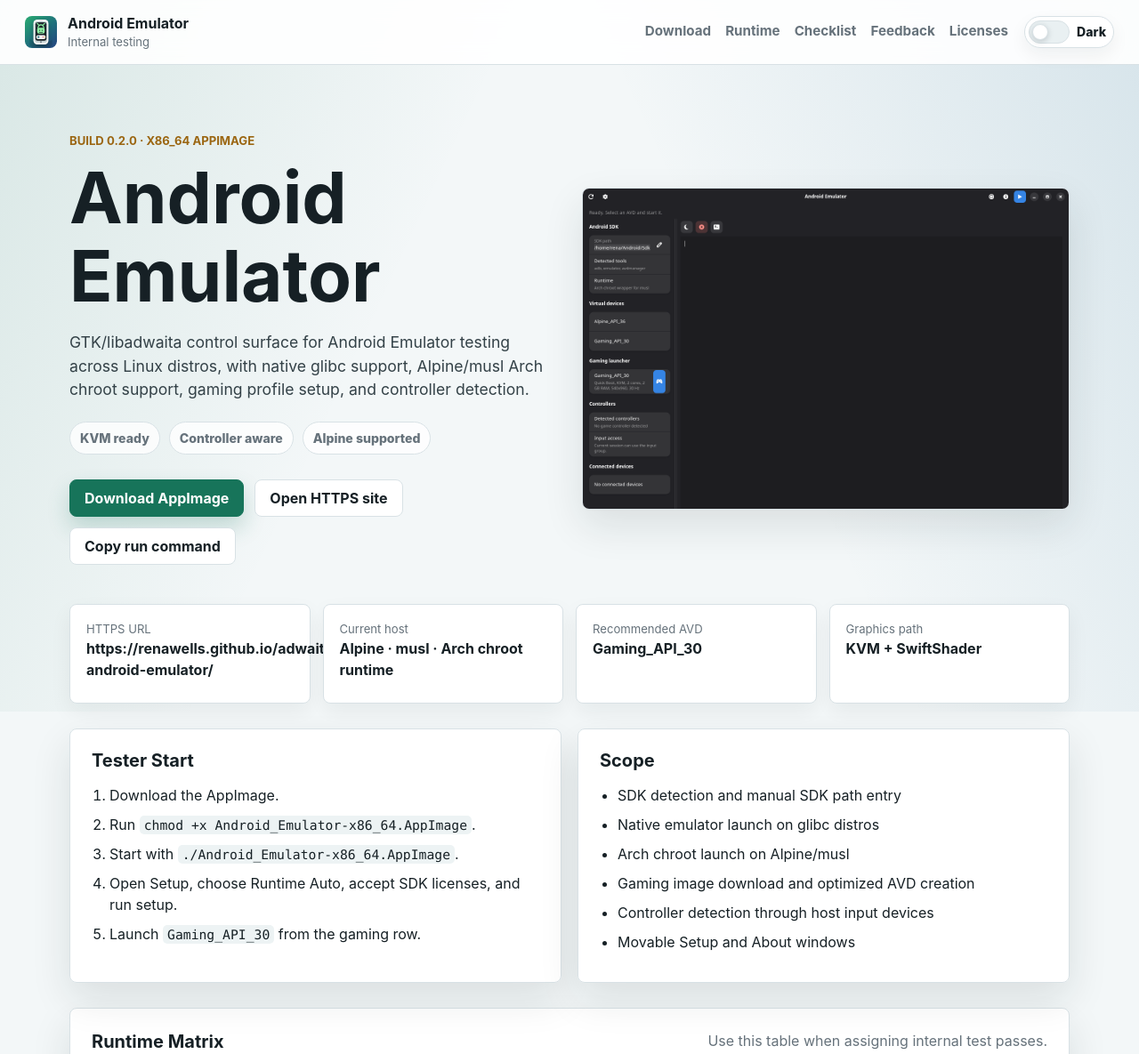
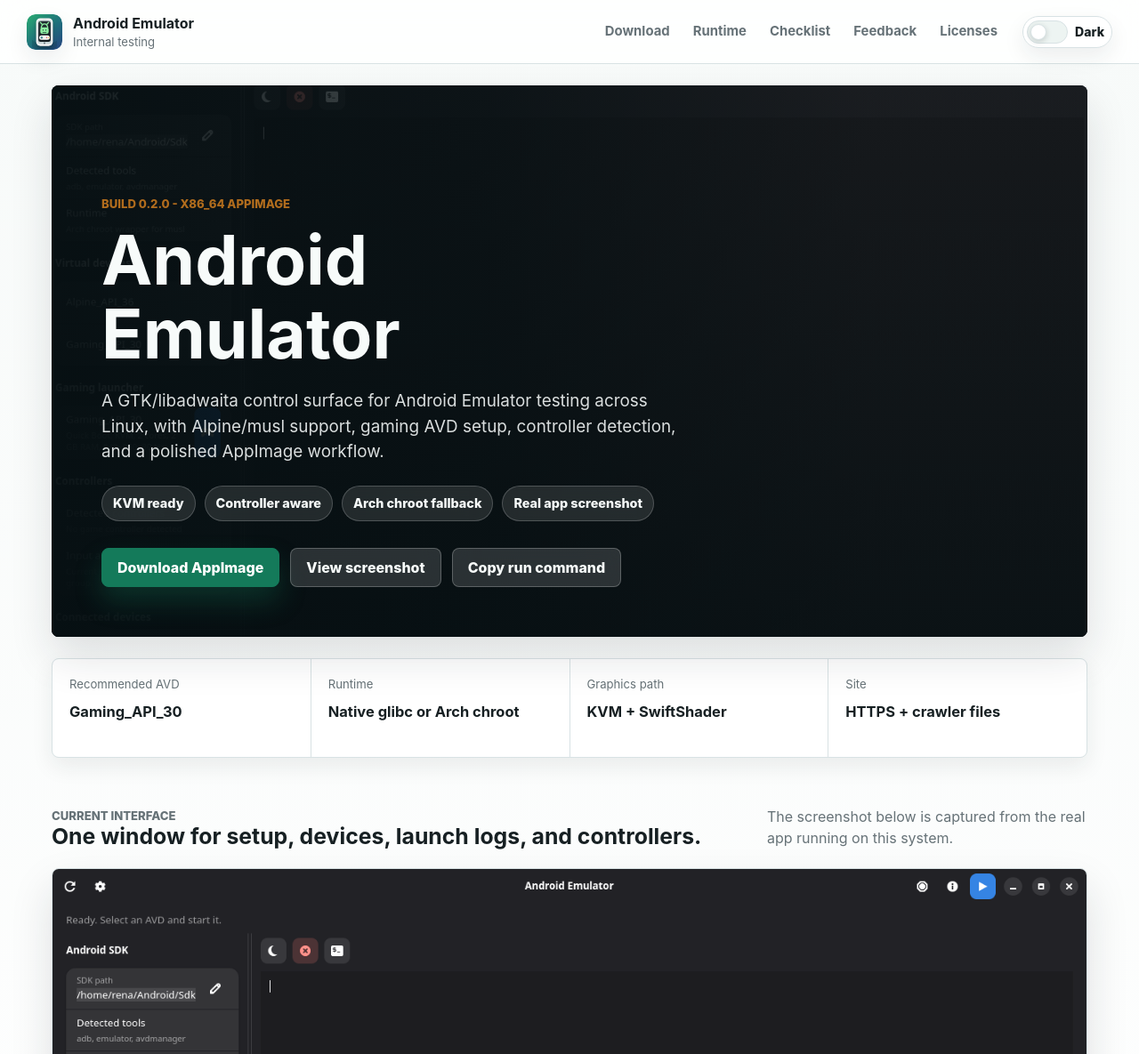
Before and after one commit to RenaWells/adwaita-android-emulator, a plain HTML site: page index.html in a window 1280 px wide. Shown: the top 1185 px of the page at 89% size. Drawn offline with Linux system fonts and the light colour scheme.

Commit message:
Polish website design

```diff
--- a/index.html
+++ b/index.html
@@ -18,17 +18,17 @@
 </head>
 <body>
   <header class="topbar">
-    <div class="brand">
-      <img src="assets/app-icon.svg" alt="" width="36" height="36">
-      <div>
+    <a class="brand" href="#top" aria-label="Android Emulator home">
+      <img src="assets/app-icon.svg" alt="" width="40" height="40">
+      <span>
         <strong>Android Emulator</strong>
-        <span>Internal testing</span>
-      </div>
-    </div>
+        <small>Internal testing</small>
+      </span>
+    </a>
     <div class="topbar-actions">
       <nav aria-label="Page sections">
         <a href="#download">Download</a>
-        <a href="#matrix">Runtime</a>
+        <a href="#runtime">Runtime</a>
         <a href="#checklist">Checklist</a>
         <a href="#feedback">Feedback</a>
         <a href="third-party-notices.html">Licenses</a>
@@ -40,50 +40,63 @@
     </div>
   </header>
 
-  <main>
-    <section class="hero">
-      <div class="hero-copy">
-        <p class="eyebrow">Build 0.2.0 · x86_64 AppImage</p>
+  <main id="top">
+    <section class="hero" aria-label="Android Emulator release">
+      <div class="hero-backdrop" aria-hidden="true"></div>
+      <div class="hero-inner">
+        <p class="eyebrow">Build 0.2.0 - x86_64 AppImage</p>
         <h1>Android Emulator</h1>
-        <p class="lead">GTK/libadwaita control surface for Android Emulator testing across Linux distros, with native glibc support, Alpine/musl Arch chroot support, gaming profile setup, and controller detection.</p>
+        <p class="lead">A GTK/libadwaita control surface for Android Emulator testing across Linux, with Alpine/musl support, gaming AVD setup, controller detection, and a polished AppImage workflow.</p>
         <div class="hero-pills" aria-label="Release highlights">
           <span>KVM ready</span>
           <span>Controller aware</span>
-          <span>Alpine supported</span>
+          <span>Arch chroot fallback</span>
+          <span>Real app screenshot</span>
         </div>
         <div class="actions" id="download">
           <a class="button primary" href="downloads/Android_Emulator-x86_64.AppImage" download>Download AppImage</a>
-          <a class="button" href="https://renawells.github.io/adwaita-android-emulator/">Open HTTPS site</a>
-          <button class="button" type="button" id="copyRun">Copy run command</button>
+          <a class="button" href="#screenshot">View screenshot</a>
+          <button class="button quiet" type="button" id="copyRun">Copy run command</button>
         </div>
+      </div>
+    </section>
+
+    <section class="release-strip" aria-label="Release facts">
+      <div>
+        <span class="label">Recommended AVD</span>
+        <strong>Gaming_API_30</strong>
+      </div>
+      <div>
+        <span class="label">Runtime</span>
+        <strong>Native glibc or Arch chroot</strong>
+      </div>
+      <div>
+        <span class="label">Graphics path</span>
+        <strong>KVM + SwiftShader</strong>
+      </div>
+      <div>
+        <span class="label">Site</span>
+        <strong>HTTPS + crawler files</strong>
+      </div>
+    </section>
+
+    <section class="section showcase" id="screenshot">
+      <div class="section-heading">
+        <div>
+          <p class="eyebrow">Current interface</p>
+          <h2>One window for setup, devices, launch logs, and controllers.</h2>
+        </div>
+        <p>The screenshot below is captured from the real app running on this system.</p>
       </div>
       <figure class="preview">
         <img src="assets/app-screenshot.png" alt="Real screenshot of the Android Emulator GTK app showing SDK details, virtual devices, gaming launcher, controllers, and log output">
       </figure>
     </section>
 
-    <section class="band status-band" aria-label="Release facts">
-      <div>
-        <span class="label">HTTPS URL</span>
-        <strong>https://renawells.github.io/adwaita-android-emulator/</strong>
-      </div>
-      <div>
-        <span class="label">Current host</span>
-        <strong>Alpine · musl · Arch chroot runtime</strong>
-      </div>
-      <div>
-        <span class="label">Recommended AVD</span>
-        <strong>Gaming_API_30</strong>
-      </div>
-      <div>
-        <span class="label">Graphics path</span>
-        <strong>KVM + SwiftShader</strong>
-      </div>
-    </section>
-
-    <section class="section-grid">
-      <article class="panel">
-        <h2>Tester Start</h2>
+    <section class="section-grid feature-grid">
+      <article class="feature">
+        <span class="feature-mark">01</span>
+        <h2>Fast Tester Start</h2>
         <ol class="steps">
           <li>Download the AppImage.</li>
           <li>Run <code>chmod +x Android_Emulator-x86_64.AppImage</code>.</li>
@@ -93,8 +106,9 @@
         </ol>
       </article>
 
-      <article class="panel">
-        <h2>Scope</h2>
+      <article class="feature">
+        <span class="feature-mark">02</span>
+        <h2>What It Covers</h2>
         <ul class="plain-list">
           <li>SDK detection and manual SDK path entry</li>
           <li>Native emulator launch on glibc distros</li>
@@ -106,9 +120,12 @@
       </article>
     </section>
 
-    <section class="section" id="matrix">
+    <section class="section" id="runtime">
       <div class="section-heading">
-        <h2>Runtime Matrix</h2>
+        <div>
+          <p class="eyebrow">Compatibility</p>
+          <h2>Runtime Matrix</h2>
+        </div>
         <p>Use this table when assigning internal test passes.</p>
       </div>
       <div class="table-wrap">
@@ -124,31 +141,31 @@
           <tbody>
             <tr>
               <td>Alpine</td>
-              <td>Auto → Arch chroot</td>
+              <td>Auto -> Arch chroot</td>
               <td><code>apk</code></td>
               <td>Emulator launches through <code>arch-run-emulator.sh</code>.</td>
             </tr>
             <tr>
               <td>Debian / Ubuntu</td>
-              <td>Auto → Native</td>
+              <td>Auto -> Native</td>
               <td><code>apt</code></td>
               <td>Emulator launches directly from Android SDK.</td>
             </tr>
             <tr>
               <td>Fedora / RHEL</td>
-              <td>Auto → Native</td>
+              <td>Auto -> Native</td>
               <td><code>dnf</code></td>
               <td>SDK tools install and AVD appears in the list.</td>
             </tr>
             <tr>
               <td>Arch / Manjaro</td>
-              <td>Auto → Native</td>
+              <td>Auto -> Native</td>
               <td><code>pacman</code></td>
               <td>Native emulator path is preferred over chroot.</td>
             </tr>
             <tr>
               <td>openSUSE</td>
-              <td>Auto → Native</td>
+              <td>Auto -> Native</td>
               <td><code>zypper</code></td>
               <td>Host dependencies install or report a clear failure.</td>
             </tr>
@@ -157,9 +174,12 @@
       </div>
     </section>
 
-    <section class="section" id="checklist">
+    <section class="section checklist-section" id="checklist">
       <div class="section-heading">
-        <h2>Test Checklist</h2>
+        <div>
+          <p class="eyebrow">QA pass</p>
+          <h2>Test Checklist</h2>
+        </div>
         <p>Progress is saved in this browser.</p>
       </div>
       <div class="checklist" data-checklist>
@@ -175,7 +195,8 @@
     </section>
 
     <section class="section-grid" id="feedback">
-      <article class="panel">
+      <article class="feature limits">
+        <span class="feature-mark">03</span>
         <h2>Known Limits</h2>
         <ul class="plain-list">
           <li>The AppImage packages the launcher, not a full GTK or Android SDK runtime.</li>
@@ -184,7 +205,8 @@
           <li>Heavy 3D games may remain slow on low-power CPUs.</li>
         </ul>
       </article>
-      <article class="panel">
+      <article class="feature feedback-card">
+        <span class="feature-mark">04</span>
         <h2>Feedback Template</h2>
         <textarea id="feedbackText" readonly></textarea>
         <button class="button primary" type="button" id="copyFeedback">Copy feedback</button>
@@ -195,7 +217,7 @@
   <footer>
     <span>Internal testing only</span>
     <a href="third-party-notices.html">Third-party licenses</a>
-    <span>Served locally by Apache over HTTPS</span>
+    <span>Published with GitHub Pages</span>
   </footer>
 
   <script src="app.js"></script>
--- a/styles.css
+++ b/styles.css
@@ -1,67 +1,61 @@
 :root {
   color-scheme: light;
-  --ink: #162025;
-  --muted: #66727b;
-  --line: #d8e1e5;
+  --ink: #172023;
+  --muted: #667277;
+  --line: #d8e2e4;
   --surface: #ffffff;
-  --surface-2: #f3f7f8;
-  --surface-3: #e9f0f2;
-  --green: #17745a;
-  --green-dark: #0e5a43;
-  --blue: #176690;
-  --amber: #9b6612;
-  --red: #a43f3f;
-  --topbar: rgba(255, 255, 255, 0.9);
-  --lead: #334147;
-  --code-bg: #edf3f4;
+  --surface-soft: #f7faf9;
+  --surface-strong: #edf4f2;
+  --green: #147a5a;
+  --green-strong: #0e6048;
+  --blue: #1f6f91;
+  --amber: #b06c1d;
+  --red: #b64a55;
+  --lead: #334347;
+  --code-bg: #edf4f2;
   --field-bg: #fbfdfd;
-  --shadow: 0 18px 45px rgba(22, 32, 37, 0.11);
-  --button-shadow: 0 12px 24px rgba(23, 116, 90, 0.22);
+  --topbar: rgba(255, 255, 255, 0.86);
+  --shadow: 0 22px 48px rgba(23, 32, 35, 0.13);
+  --small-shadow: 0 10px 24px rgba(23, 32, 35, 0.08);
 }
 
 :root[data-theme="dark"] {
   color-scheme: dark;
-  --ink: #edf6f7;
-  --muted: #a9b7bd;
-  --line: #284048;
-  --surface: #142126;
-  --surface-2: #0c1519;
-  --surface-3: #192c33;
-  --green: #4fc099;
-  --green-dark: #2d8e70;
-  --blue: #6ab5df;
-  --amber: #e2ad5a;
-  --red: #e17878;
-  --topbar: rgba(12, 21, 25, 0.9);
-  --lead: #c8d4d8;
-  --code-bg: #20343b;
-  --field-bg: #101b20;
-  --shadow: 0 20px 50px rgba(0, 0, 0, 0.35);
-  --button-shadow: 0 12px 28px rgba(79, 192, 153, 0.17);
+  --ink: #eef7f5;
+  --muted: #a9b8ba;
+  --line: #294248;
+  --surface: #111d21;
+  --surface-soft: #0b1518;
+  --surface-strong: #182c31;
+  --green: #62d3a5;
+  --green-strong: #3aa982;
+  --blue: #6fb9df;
+  --amber: #e0ad67;
+  --red: #e27f88;
+  --lead: #c7d6d6;
+  --code-bg: #1d3438;
+  --field-bg: #0e1b1f;
+  --topbar: rgba(11, 21, 24, 0.88);
+  --shadow: 0 24px 60px rgba(0, 0, 0, 0.38);
+  --small-shadow: 0 14px 28px rgba(0, 0, 0, 0.24);
 }
 
 * {
   box-sizing: border-box;
 }
 
+html {
+  scroll-behavior: smooth;
+}
+
 body {
   margin: 0;
   font-family: Inter, ui-sans-serif, system-ui, -apple-system, BlinkMacSystemFont, "Segoe UI", sans-serif;
   color: var(--ink);
-  background: var(--surface-2);
+  background:
+    linear-gradient(180deg, var(--surface-soft), var(--surface) 46%, var(--surface-soft));
   line-height: 1.5;
   transition: background 180ms ease, color 180ms ease;
-}
-
-body::before {
-  position: fixed;
-  inset: 0;
-  z-index: -1;
-  content: "";
-  background:
-    linear-gradient(115deg, rgba(23, 116, 90, 0.12), transparent 36%),
-    linear-gradient(245deg, rgba(23, 102, 144, 0.13), transparent 38%),
-    var(--surface-2);
 }
 
 a {
@@ -81,52 +75,68 @@
   align-items: center;
   justify-content: space-between;
   gap: 24px;
-  padding: 14px 28px;
+  min-height: 72px;
+  padding: 12px 30px;
   background: var(--topbar);
   border-bottom: 1px solid var(--line);
-  backdrop-filter: blur(12px);
+  backdrop-filter: blur(18px);
 }
 
 .brand {
   display: flex;
   align-items: center;
   gap: 12px;
-  min-width: 220px;
+  min-width: 224px;
+  color: var(--ink);
+}
+
+.brand:hover {
+  text-decoration: none;
+}
+
+.brand img {
+  border-radius: 10px;
+  box-shadow: var(--small-shadow);
 }
 
 .brand strong,
-.brand span {
+.brand small {
   display: block;
 }
 
-.brand span,
+.brand small,
 .label,
 .eyebrow {
   color: var(--muted);
   font-size: 0.82rem;
 }
 
-nav {
-  display: flex;
-  flex-wrap: wrap;
-  gap: 16px;
-  justify-content: flex-end;
-  font-size: 0.95rem;
-}
-
-nav a {
-  color: var(--muted);
-  font-weight: 700;
-}
-
-nav a:hover {
-  color: var(--ink);
-}
-
 .topbar-actions {
   display: flex;
   align-items: center;
   gap: 18px;
+}
+
+nav {
+  display: flex;
+  flex-wrap: wrap;
+  gap: 6px;
+  justify-content: flex-end;
+  font-size: 0.93rem;
+}
+
+nav a {
+  min-height: 34px;
+  padding: 7px 10px;
+  border-radius: 8px;
+  color: var(--muted);
+  font-weight: 750;
+}
+
+nav a:hover {
+  background: var(--surface-strong);
+  color: var(--ink);
+  text-decoration: none;
 }
 
 .theme-toggle {
@@ -143,7 +153,7 @@
   font-size: 0.88rem;
   font-weight: 800;
   cursor: pointer;
-  box-shadow: 0 8px 20px rgba(22, 32, 37, 0.06);
+  box-shadow: var(--small-shadow);
 }
 
 .toggle-track {
@@ -151,7 +161,7 @@
   width: 46px;
   height: 26px;
   border-radius: 999px;
-  background: var(--surface-3);
+  background: var(--surface-strong);
   border: 1px solid var(--line);
 }
 
@@ -164,12 +174,12 @@
   border-radius: 999px;
   background: var(--surface);
   border: 1px solid var(--line);
-  box-shadow: 0 2px 6px rgba(22, 32, 37, 0.18);
+  box-shadow: 0 2px 6px rgba(23, 32, 35, 0.18);
   transition: transform 180ms ease, background 180ms ease;
 }
 
 :root[data-theme="dark"] .toggle-track {
-  background: var(--green-dark);
+  background: var(--green-strong);
 }
 
 :root[data-theme="dark"] .toggle-thumb {
@@ -178,103 +188,223 @@
 }
 
 main {
-  max-width: 1180px;
+  max-width: 1220px;
   margin: 0 auto;
-  padding: 34px 28px 28px;
+  padding: 24px 28px 34px;
 }
 
 .hero {
+  position: relative;
   display: grid;
-  grid-template-columns: minmax(0, 1fr) minmax(320px, 548px);
-  gap: 34px;
-  align-items: center;
-  min-height: 560px;
-  padding: 22px 0 14px;
+  align-items: end;
+  min-height: 620px;
+  overflow: hidden;
+  border-radius: 8px;
+  background: #0f1c20;
+  box-shadow: var(--shadow);
 }
 
-.hero-copy {
-  padding: 20px 0;
+.hero-backdrop {
+  position: absolute;
+  inset: 0;
+  background:
+    linear-gradient(90deg, rgba(6, 15, 18, 0.94), rgba(6, 15, 18, 0.74) 42%, rgba(6, 15, 18, 0.25) 78%),
+    linear-gradient(180deg, rgba(6, 15, 18, 0.04), rgba(6, 15, 18, 0.7)),
+    url("assets/app-screenshot.png") center right / cover no-repeat;
+  transform: scale(1.02);
+}
+
+.hero-inner {
+  position: relative;
+  z-index: 1;
+  max-width: 760px;
+  padding: 56px;
+  color: #f7fbfa;
 }
 
 .eyebrow {
-  margin: 0 0 10px;
+  margin: 0 0 12px;
   color: var(--amber);
-  font-weight: 700;
+  font-weight: 800;
   text-transform: uppercase;
 }
 
 h1,
 h2 {
   margin: 0;
-  line-height: 1.1;
+  line-height: 1.08;
 }
 
 h1 {
-  font-size: clamp(2.4rem, 7vw, 5rem);
+  max-width: 820px;
+  font-size: 2.55rem;
   letter-spacing: 0;
 }
 
+.hero h1 {
+  font-size: 4.8rem;
+}
+
 h2 {
-  font-size: 1.25rem;
+  font-size: 1.55rem;
+  letter-spacing: 0;
 }
 
 .lead {
-  max-width: 650px;
-  margin: 18px 0 0;
-  color: var(--lead);
-  font-size: 1.1rem;
+  max-width: 680px;
+  margin: 20px 0 0;
+  color: rgba(247, 251, 250, 0.88);
+  font-size: 1.18rem;
 }
 
 .hero-pills {
   display: flex;
   flex-wrap: wrap;
   gap: 10px;
-  margin-top: 22px;
+  margin-top: 24px;
 }
 
 .hero-pills span {
-  padding: 7px 11px;
-  border: 1px solid var(--line);
+  padding: 8px 12px;
+  border: 1px solid rgba(255, 255, 255, 0.2);
   border-radius: 999px;
-  background: var(--surface);
-  background: color-mix(in srgb, var(--surface) 78%, transparent);
-  color: var(--muted);
-  font-size: 0.88rem;
+  background: rgba(255, 255, 255, 0.11);
+  color: #f7fbfa;
+  font-size: 0.9rem;
   font-weight: 800;
+  backdrop-filter: blur(10px);
 }
 
 .actions {
   display: flex;
   flex-wrap: wrap;
   gap: 12px;
-  margin-top: 28px;
+  margin-top: 30px;
 }
 
 .button {
   display: inline-flex;
   align-items: center;
   justify-content: center;
-  min-height: 42px;
-  padding: 0 16px;
+  min-height: 44px;
+  padding: 0 17px;
   border: 1px solid var(--line);
   border-radius: 8px;
   background: var(--surface);
   color: var(--ink);
   font: inherit;
-  font-weight: 700;
+  font-weight: 800;
   cursor: pointer;
+  transition: transform 160ms ease, box-shadow 160ms ease, background 160ms ease;
 }
 
-.button.primary {
+.hero .button {
+  border-color: rgba(255, 255, 255, 0.24);
+  background: rgba(255, 255, 255, 0.14);
+  color: #f7fbfa;
+  backdrop-filter: blur(12px);
+}
+
+.button.primary,
+.hero .button.primary {
   border-color: var(--green);
   background: var(--green);
-  color: white;
-  box-shadow: var(--button-shadow);
+  color: #ffffff;
+  box-shadow: 0 16px 30px rgba(20, 122, 90, 0.3);
+}
+
+.button.quiet {
+  color: #f7fbfa;
 }
 
 .button:hover {
   transform: translateY(-1px);
   text-decoration: none;
+  box-shadow: var(--small-shadow);
+}
+
+.release-strip {
+  display: grid;
+  grid-template-columns: repeat(4, minmax(0, 1fr));
+  gap: 1px;
+  overflow: hidden;
+  margin: 24px 0 44px;
+  border: 1px solid var(--line);
+  border-radius: 8px;
+  background: var(--line);
+  box-shadow: var(--small-shadow);
+}
+
+.release-strip > div {
+  min-height: 110px;
+  padding: 19px;
+  background: var(--surface);
+}
+
+.release-strip strong,
+.label {
+  display: block;
+}
+
+.release-strip strong {
+  margin-top: 8px;
+  font-size: 1.03rem;
+}
+
+.section,
+.section-grid {
+  margin-top: 46px;
+}
+
+.section {
+  padding: 8px 0;
+}
+
+.section-grid {
+  display: grid;
+  grid-template-columns: repeat(2, minmax(0, 1fr));
+  gap: 20px;
+}
+
+.feature {
+  min-height: 100%;
+  padding: 26px;
+  border: 1px solid var(--line);
+  border-radius: 8px;
+  background: var(--surface);
+  box-shadow: var(--small-shadow);
+}
+
+.feature-mark {
+  display: inline-flex;
+  align-items: center;
+  justify-content: center;
+  min-width: 36px;
+  height: 28px;
+  margin-bottom: 18px;
+  border-radius: 999px;
+  background: var(--surface-strong);
+  color: var(--green);
+  font-size: 0.78rem;
+  font-weight: 900;
+}
+
+.section-heading {
+  display: grid;
+  grid-template-columns: minmax(0, 1fr) minmax(220px, 360px);
+  gap: 22px;
+  align-items: end;
+  margin-bottom: 22px;
+}
+
+.section-heading p,
+.feature p {
+  margin: 0;
+  color: var(--muted);
+}
+
+.showcase {
+  scroll-margin-top: 92px;
 }
 
 .preview {
@@ -289,62 +419,6 @@
   border-radius: 8px;
   background: var(--surface);
   box-shadow: var(--shadow);
-}
-
-.band {
-  display: grid;
-  grid-template-columns: repeat(4, minmax(0, 1fr));
-  gap: 14px;
-  margin: 10px 0 28px;
-}
-
-.band > div {
-  min-height: 112px;
-  padding: 18px;
-  border: 1px solid var(--line);
-  border-radius: 8px;
-  background: var(--surface);
-  box-shadow: 0 10px 24px rgba(22, 32, 37, 0.06);
-}
-
-.band strong,
-.label {
-  display: block;
-}
-
-.section,
-.section-grid {
-  margin-top: 28px;
-}
-
-.section-grid {
-  display: grid;
-  grid-template-columns: repeat(2, minmax(0, 1fr));
-  gap: 18px;
-}
-
-.panel,
-.section {
-  padding: 24px;
-  border: 1px solid var(--line);
-  border-radius: 8px;
-  background: var(--surface);
-  background: color-mix(in srgb, var(--surface) 94%, transparent);
-  box-shadow: var(--shadow);
-}
-
-.section-heading {
-  display: flex;
-  align-items: end;
-  justify-content: space-between;
-  gap: 18px;
-  margin-bottom: 18px;
-}
-
-.section-heading p,
-.panel p {
-  margin: 0;
-  color: var(--muted);
 }
 
 .steps,
@@ -381,6 +455,10 @@
 
 .table-wrap {
   overflow-x: auto;
+  border: 1px solid var(--line);
+  border-radius: 8px;
+  background: var(--surface);
+  box-shadow: var(--small-shadow);
 }
 
 table {
@@ -392,7 +470,7 @@
 
 th,
 td {
-  padding: 13px 12px;
+  padding: 15px 14px;
   border-bottom: 1px solid var(--line);
   text-align: left;
   vertical-align: top;
@@ -400,9 +478,9 @@
 
 th {
   color: var(--muted);
-  font-size: 0.86rem;
+  font-size: 0.84rem;
   text-transform: uppercase;
-  background: var(--surface-3);
+  background: var(--surface-strong);
 }
 
 tr:last-child td {
@@ -410,26 +488,33 @@
 }
 
 tbody tr:hover td {
-  background: var(--surface-3);
-  background: color-mix(in srgb, var(--surface-3) 58%, transparent);
+  background: color-mix(in srgb, var(--surface-strong) 62%, transparent);
+}
+
+.checklist-section {
+  padding: 30px;
+  border-radius: 8px;
+  background:
+    linear-gradient(135deg, color-mix(in srgb, var(--surface-strong) 84%, transparent), var(--surface));
+  border: 1px solid var(--line);
 }
 
 .checklist {
   display: grid;
   grid-template-columns: repeat(2, minmax(0, 1fr));
-  gap: 10px 18px;
+  gap: 12px;
 }
 
 .checklist label {
   display: flex;
   align-items: flex-start;
   gap: 10px;
-  min-height: 42px;
-  padding: 10px;
+  min-height: 48px;
+  padding: 12px;
   border: 1px solid var(--line);
   border-radius: 8px;
   background: var(--field-bg);
-  transition: border-color 160ms ease, transform 160ms ease;
+  transition: border-color 160ms ease, transform 160ms ease, background 160ms ease;
 }
 
 .checklist label:hover {
@@ -438,14 +523,17 @@
 }
 
 .checklist input {
-  margin-top: 4px;
+  width: 18px;
+  height: 18px;
+  margin-top: 3px;
+  accent-color: var(--green);
 }
 
 textarea {
   width: 100%;
-  min-height: 190px;
+  min-height: 210px;
   margin: 16px 0 12px;
-  padding: 12px;
+  padding: 14px;
   resize: vertical;
   border: 1px solid var(--line);
   border-radius: 8px;
@@ -457,14 +545,15 @@
 footer {
   display: flex;
   justify-content: space-between;
-  max-width: 1180px;
+  gap: 16px;
+  max-width: 1220px;
   margin: 0 auto;
-  padding: 28px;
+  padding: 30px 28px 34px;
   color: var(--muted);
   font-size: 0.9rem;
 }
 
-@media (max-width: 860px) {
+@media (max-width: 980px) {
   .topbar,
   .topbar-actions,
   footer {
@@ -477,14 +566,93 @@
     gap: 12px;
   }
 
-  .hero,
-  .section-grid,
-  .checklist,
-  .band {
-    grid-template-columns: 1fr;
+  nav {
+    justify-content: flex-start;
   }
 
   main {
     padding: 18px;
   }
+
+  .hero {
+    min-height: 590px;
+  }
+
+  .hero-backdrop {
+    background:
+      linear-gradient(180deg, rgba(6, 15, 18, 0.92), rgba(6, 15, 18, 0.76) 52%, rgba(6, 15, 18, 0.88)),
+      url("assets/app-screenshot.png") center top / cover no-repeat;
+  }
+
+  .hero-inner {
+    padding: 34px 24px;
+  }
+
+  .hero h1 {
+    font-size: 3.2rem;
+  }
+
+  .lead {
+    font-size: 1.05rem;
+  }
+
+  .release-strip,
+  .section-grid,
+  .checklist {
+    grid-template-columns: 1fr;
+  }
+
+  .section-heading {
+    grid-template-columns: 1fr;
+  }
+
+  .checklist-section {
+    padding: 22px;
+  }
 }
+
+@media (max-width: 560px) {
+  .topbar {
+    padding: 12px 16px;
+  }
+
+  nav a {
+    padding-left: 8px;
+    padding-right: 8px;
+  }
+
+  main {
+    padding: 12px;
+  }
+
+  .hero {
+    min-height: 560px;
+  }
+
+  .hero-inner {
+    padding: 26px 18px;
+  }
+
+  h1,
+  .hero h1 {
+    font-size: 2.55rem;
+  }
+
+  h2 {
+    font-size: 1.28rem;
+  }
+
+  .actions {
+    align-items: stretch;
+    flex-direction: column;
+  }
+
+  .button {
+    width: 100%;
+  }
+
+  .feature,
+  .checklist-section {
+    padding: 18px;
+  }
+}
```
